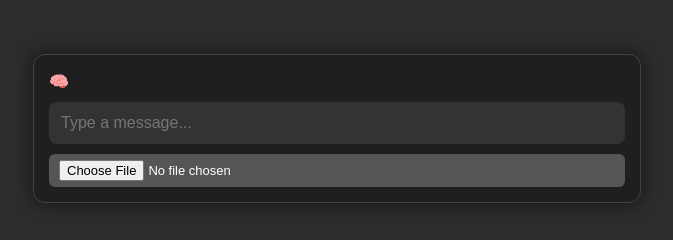
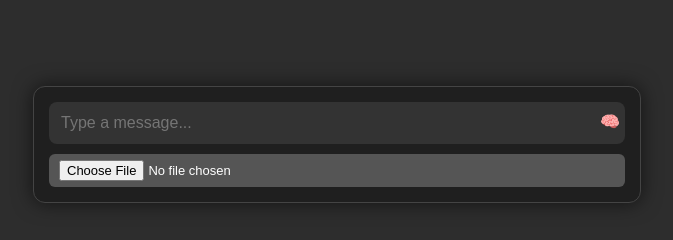
Before and after one commit to StakLabs/Lumen, a website: page index.html in a window 1280 px wide. Shown: the part 567-807 px from the top of the page, 303-976 px from the left. Drawn offline with Linux system fonts and the light colour scheme; sample sign-in values are in the browser's storage.

Commit message:
Update Lumen.css

```diff
--- a/Lumen.css
+++ b/Lumen.css
@@ -143,3 +143,13 @@ body {
         opacity: 0;
     }
 }
+.brain {
+    position: absolute;
+    bottom: 70px;
+    right: 20px; /* Adjust this value as needed */
+}
+.brain:hover {
+    cursor: pointer;
+    transform: scale(1.1);
+    transition: transform 0.2s ease;
+}
```
